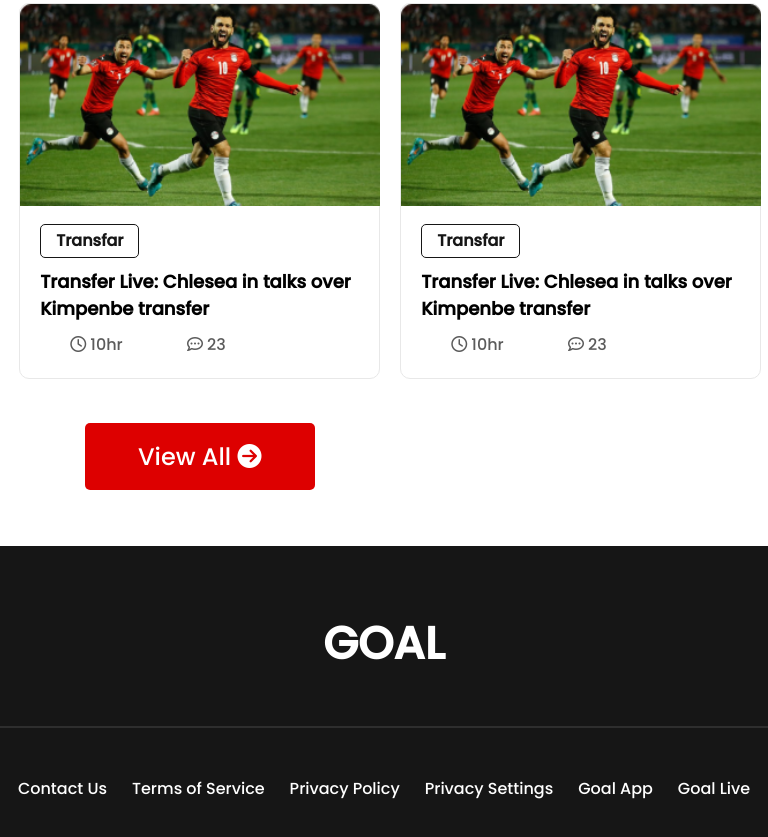
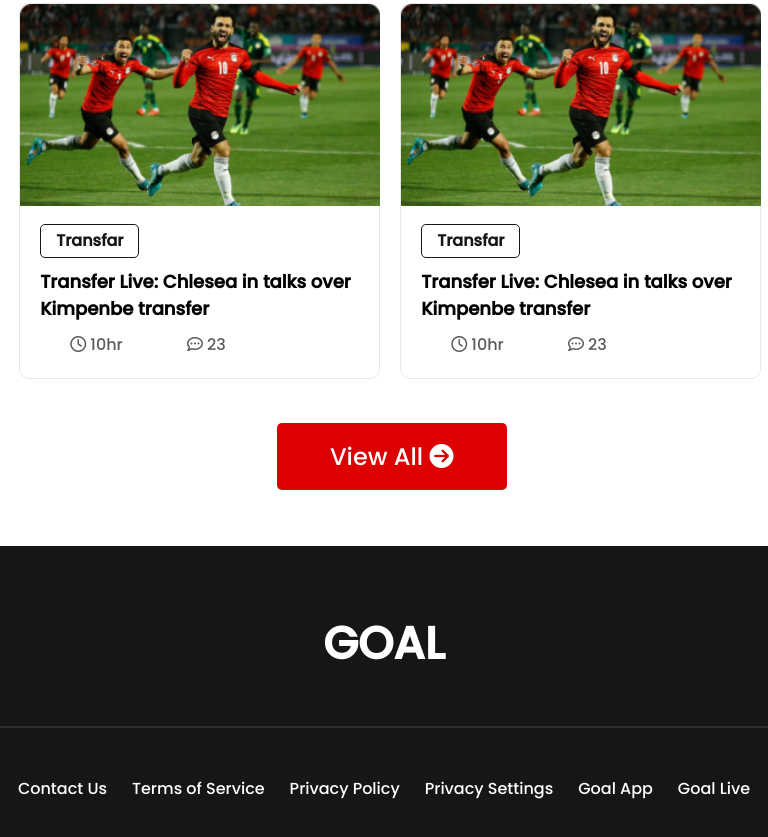
Before and after one commit to naimur61/Assignment-2, a plain HTML site: page index.html in a window 768 px wide. Shown: the part 1802-2639 px from the top of the page. Drawn offline with Linux system fonts and the light colour scheme; a web font is replaced by a local one.

Commit message:
position

```diff
--- a/index.css
+++ b/index.css
@@ -63,9 +63,9 @@ a {
 	.d-m-hide {
 		visibility: visible;
 		margin: auto;
-		/* 	overflow: hidden;
+		overflow: hidden;
 		position: relative;
-		left: 12rem; */
+		left: 12rem;
 	}
 }
 
```
